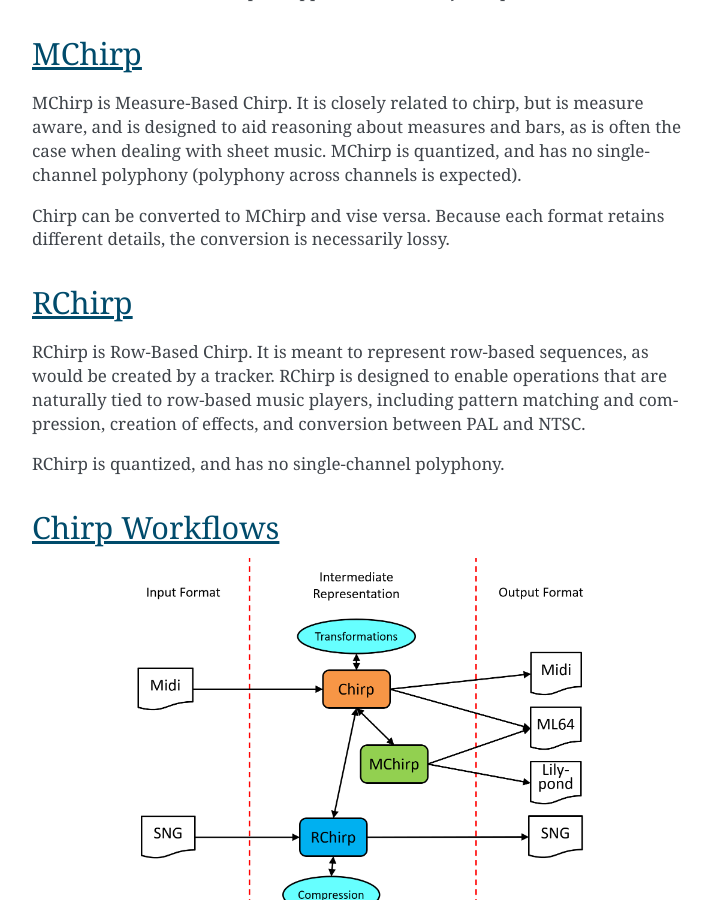
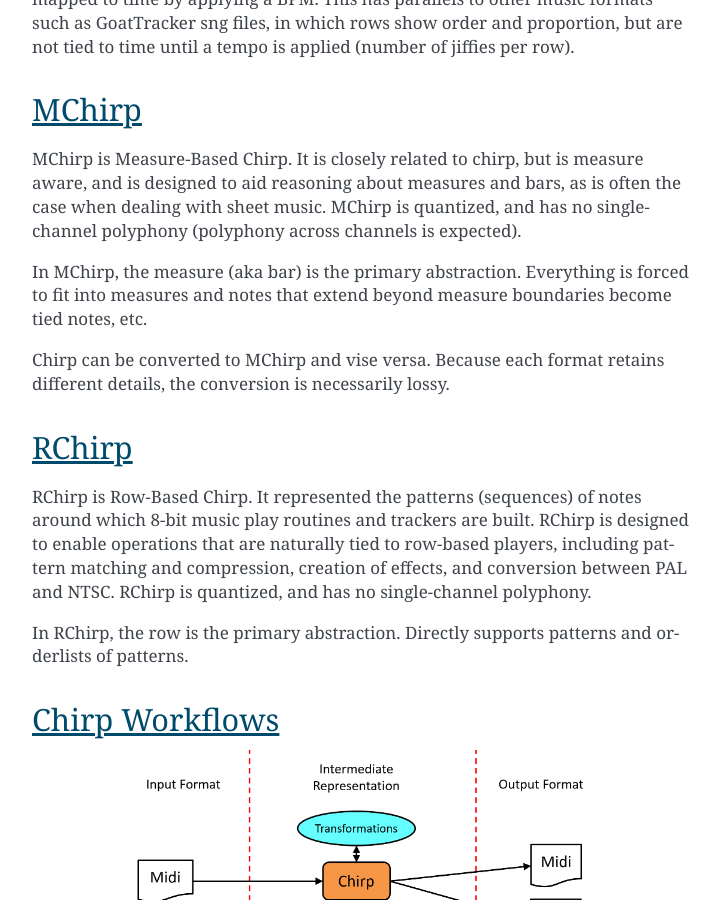
Before and after one commit to c64cryptoboy/ChiptuneSAK, a Sphinx documentation site: the page built from docs/chirp.rst, in a window 1280 px wide and 900 px high, scrolled down 910 px. Shown: the whole window, without its empty margins (388-1108 px from the left). Built offline with Sphinx 7.4.7, drawn with Linux system fonts in a browser that asks for light colours; some of the changed text lies outside the part shown.

Commit message:
Fixed all sphinx warnings

```diff
--- a/docs/chirp.rst
+++ b/docs/chirp.rst
@@ -19,13 +19,15 @@
 ######
 MChirp is Measure-Based Chirp.  It is closely related to chirp, but is measure aware, and is designed to aid reasoning about measures and bars, as is often the case when dealing with sheet music.  MChirp is quantized, and has no single-channel polyphony (polyphony across channels is expected).
 
+In MChirp, the measure (aka bar) is the primary abstraction.  Everything is forced to fit into measures and notes that extend beyond measure boundaries become tied notes, etc.
+
 Chirp can be converted to MChirp and vise versa.  Because each format retains different details, the conversion is necessarily lossy.
 
 RChirp
 ######
-RChirp is Row-Based Chirp.  It is meant to represent row-based sequences, as would be created by a tracker. RChirp is designed to enable operations that are naturally tied to row-based music players, including pattern matching and compression, creation of effects, and conversion between PAL and NTSC.
+RChirp is Row-Based Chirp.  It represented the patterns (sequences) of notes around which 8-bit music play routines and trackers are built. RChirp is designed to enable operations that are naturally tied to row-based players, including pattern matching and compression, creation of effects, and conversion between PAL and NTSC.  RChirp is quantized, and has no single-channel polyphony.
 
-RChirp is quantized, and has no single-channel polyphony.
+In RChirp, the row is the primary abstraction.  Directly supports patterns and orderlists of patterns.
 
 Chirp Workflows
 ###############
--- a/docs/conf.py
+++ b/docs/conf.py
@@ -55,4 +55,5 @@
 # Add any paths that contain custom static files (such as style sheets) here,
 # relative to this directory. They are copied after the builtin static files,
 # so a file named "default.css" will overwrite the builtin "default.css".
-html_static_path = ['_static']
+#html_static_path = ['_static']
+html_static_path = []
--- a/docs/index.rst
+++ b/docs/index.rst
@@ -11,6 +11,7 @@
    chirp
    sheetmusic
    c128BASIC
+   utilities
    Classes
 
 
--- a/docs/utilities.rst
+++ b/docs/utilities.rst
@@ -2,7 +2,6 @@
 Utilities
 =========
 
-----
 
 GoatTracker Functions
 ---------------------
```
Also changed, not shown: other parts of docs/chirp.rst (+3 -3 lines), 1 other file.
